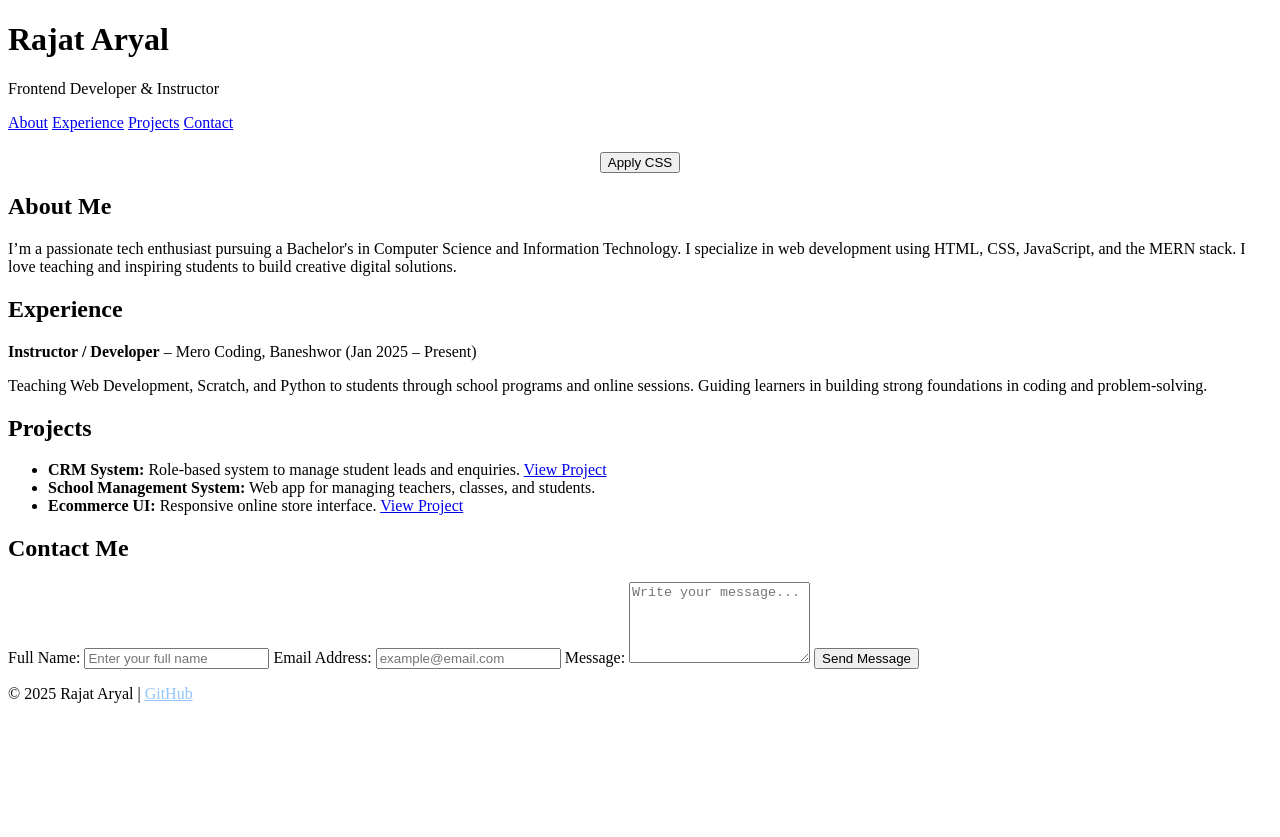
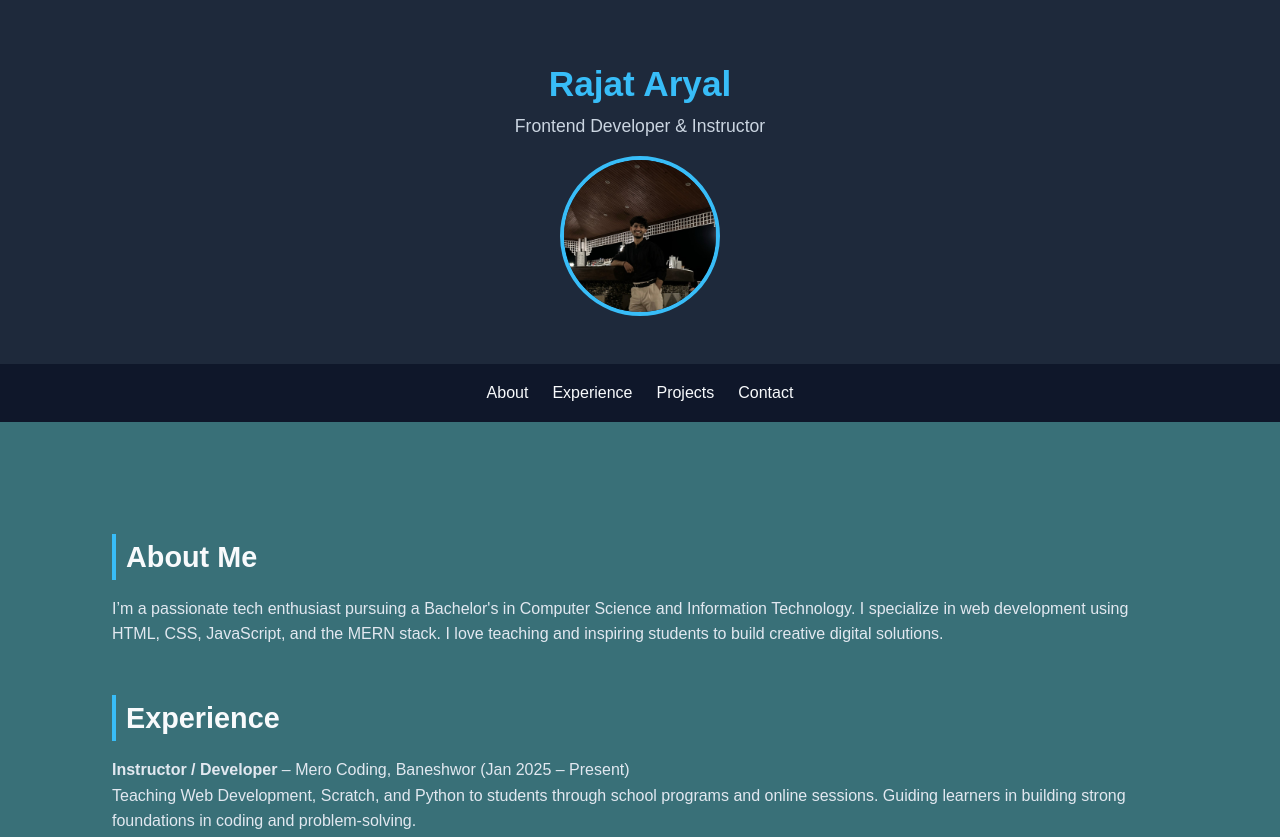
Before and after one commit to aryal05/College, a plain HTML site: page Portfolio.html in a window 1280 px wide. Shown: the top 837 px of the page. Before the commit the page ends 800 px from the top, so only its background shows below. Drawn offline with Linux system fonts and the light colour scheme.

Commit message:
first commit

```diff
--- a/Portfolio.html
+++ b/Portfolio.html
@@ -4,7 +4,7 @@
   <meta charset="UTF-8">
   <meta name="viewport" content="width=device-width, initial-scale=1.0">
   <title>Rajat Aryal - Portfolio</title>
-  <!-- <link rel="stylesheet" href="css/styl.css"> -->
+  <link rel="stylesheet" href="css/styl.css">
 
 
 </head>
@@ -13,6 +13,7 @@
   <header>
     <h1>Rajat Aryal</h1>
     <p>Frontend Developer & Instructor</p>
+    <img src="img\Profile.jpeg">
 
   </header>
 
@@ -23,9 +24,9 @@
     <a href="#contact">Contact</a>
   </nav>
 
-  <div style="text-align:center; margin: 20px;">
+<!--   <div style="text-align:center; margin: 20px;">
     <button id="applyCSS">Apply CSS</button>
-  </div>
+  </div> -->
 
   <main>
     <section id="about">
@@ -82,7 +83,7 @@
     </p>
   </footer>
 
-  <script>
+<!--   <script>
     const btn = document.getElementById("applyCSS")
     btn.addEventListener("click",()=>{
       const existinglink = document.getElementById("dynamic-style")
@@ -100,6 +101,6 @@
       }
 
     })
-</script>
+</script> -->
 </body>
 </html>
--- a/css/styl.css
+++ b/css/styl.css
@@ -1,17 +1,13 @@
-
 * {
   margin: 0;
   padding: 0;
   box-sizing: border-box;
 }
 
-html {
-  scroll-behavior: smooth;
-}
 
 body {
   font-family: "Poppins", sans-serif;
- background:#397078 ;
+  background: #397078;
   color: #f8fafc;
   line-height: 1.6;
   transition: all 0.3s ease;
@@ -19,13 +15,24 @@ body {
 
 header {
   text-align: center;
-  padding: 2rem 1rem;
+  padding: 2.5rem 1rem;
   background: #1e293b;
+}
+
+header img {
+  width: 160px;
+  height: 160px;
+  object-fit: cover;
+  border-radius: 50%;
+  margin-top: 1rem;
+  border: 4px solid #38bdf8;
+
 }
 
 header h1 {
   font-size: 2.2rem;
   color: #38bdf8;
+  margin-top: 1rem;
 }
 
 header p {
@@ -50,19 +57,12 @@ nav a {
   transition: color 0.3s;
 }
 
-
-
 nav a:hover {
   color: #38bdf8;
 }
 
-nav a:hover::after {
-  width: 100%;
-}
-
-
 main {
-  padding: 7rem ;
+  padding: 7rem;
 }
 
 section {
@@ -80,8 +80,6 @@ p {
   color: #e2e8f0;
 }
 
-
-
 ul li {
   margin-bottom: 1rem;
   color: #cbd5e1;
@@ -96,7 +94,7 @@ ul li a:hover {
   text-decoration: underline;
 }
 
-
+/* FORM */
 form {
   display: flex;
   flex-direction: column;
@@ -104,7 +102,6 @@ form {
   background: #1e293b;
   padding: 1.5rem;
   border-radius: 8px;
-
 }
 
 label {
```
